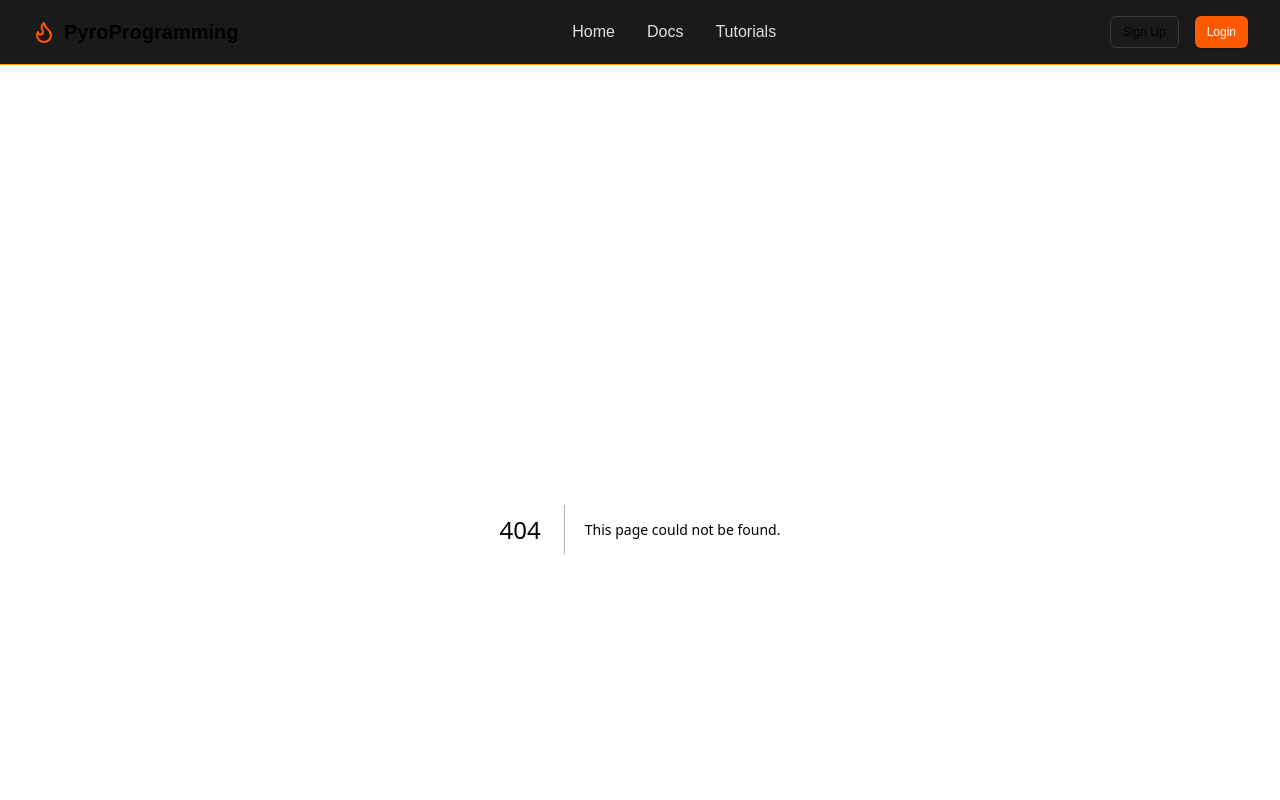
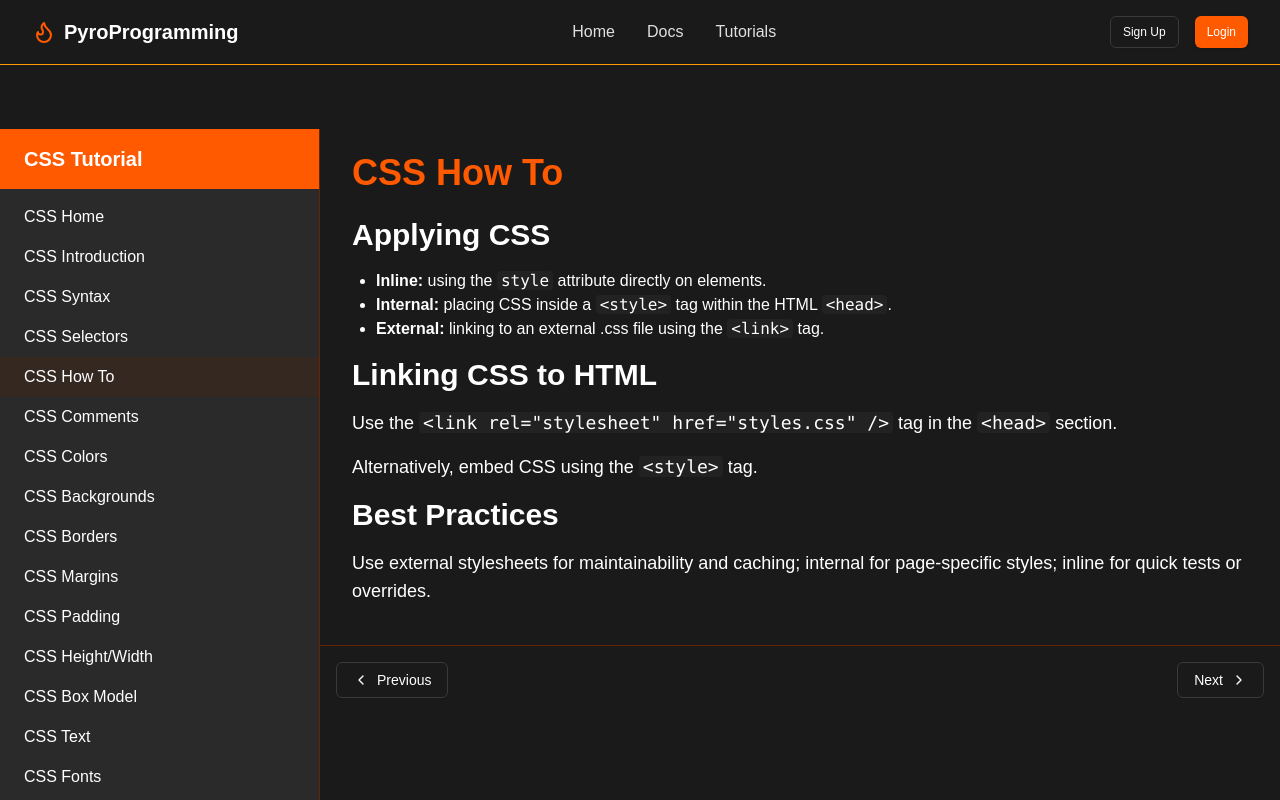
Before and after one commit to 321EZ123/PyroProgramming, a Next.js app: page /tutorials/css/howto in a window 1280 px wide. Before the commit this address had no page. Shown: the top 800 px of the page. Built offline with nearby package versions, Linux system fonts and the light colour scheme.

Commit message:
Create page.tsx

```diff
--- /dev/null
+++ b/src/app/tutorials/css/howto/page.tsx
@@ -0,0 +1,23 @@
+"use client";
+
+export default function CssHowTo() {
+  return (
+    <div className="max-w-4xl mx-auto">
+      <h1 className="text-4xl font-bold mb-6 text-primary">CSS How To</h1>
+
+      <h2 className="text-3xl font-semibold mb-4">Applying CSS</h2>
+      <ul className="list-disc pl-6 mb-4">
+        <li><strong>Inline:</strong> using the <code className="bg-card/50 px-1 rounded">style</code> attribute directly on elements.</li>
+        <li><strong>Internal:</strong> placing CSS inside a <code className="bg-card/50 px-1 rounded">&lt;style&gt;</code> tag within the HTML <code className="bg-card/50 px-1 rounded">&lt;head&gt;</code>.</li>
+        <li><strong>External:</strong> linking to an external .css file using the <code className="bg-card/50 px-1 rounded">&lt;link&gt;</code> tag.</li>
+      </ul>
+
+      <h2 className="text-3xl font-semibold mb-4">Linking CSS to HTML</h2>
+      <p className="text-lg mb-4">Use the <code className="bg-card/50 px-1 rounded">&lt;link rel="stylesheet" href="styles.css" /&gt;</code> tag in the <code className="bg-card/50 px-1 rounded">&lt;head&gt;</code> section.</p>
+      <p className="text-lg mb-4">Alternatively, embed CSS using the <code className="bg-card/50 px-1 rounded">&lt;style&gt;</code> tag.</p>
+
+      <h2 className="text-3xl font-semibold mb-4">Best Practices</h2>
+      <p className="text-lg mb-4">Use external stylesheets for maintainability and caching; internal for page-specific styles; inline for quick tests or overrides.</p>
+    </div>
+  );
+}
```
